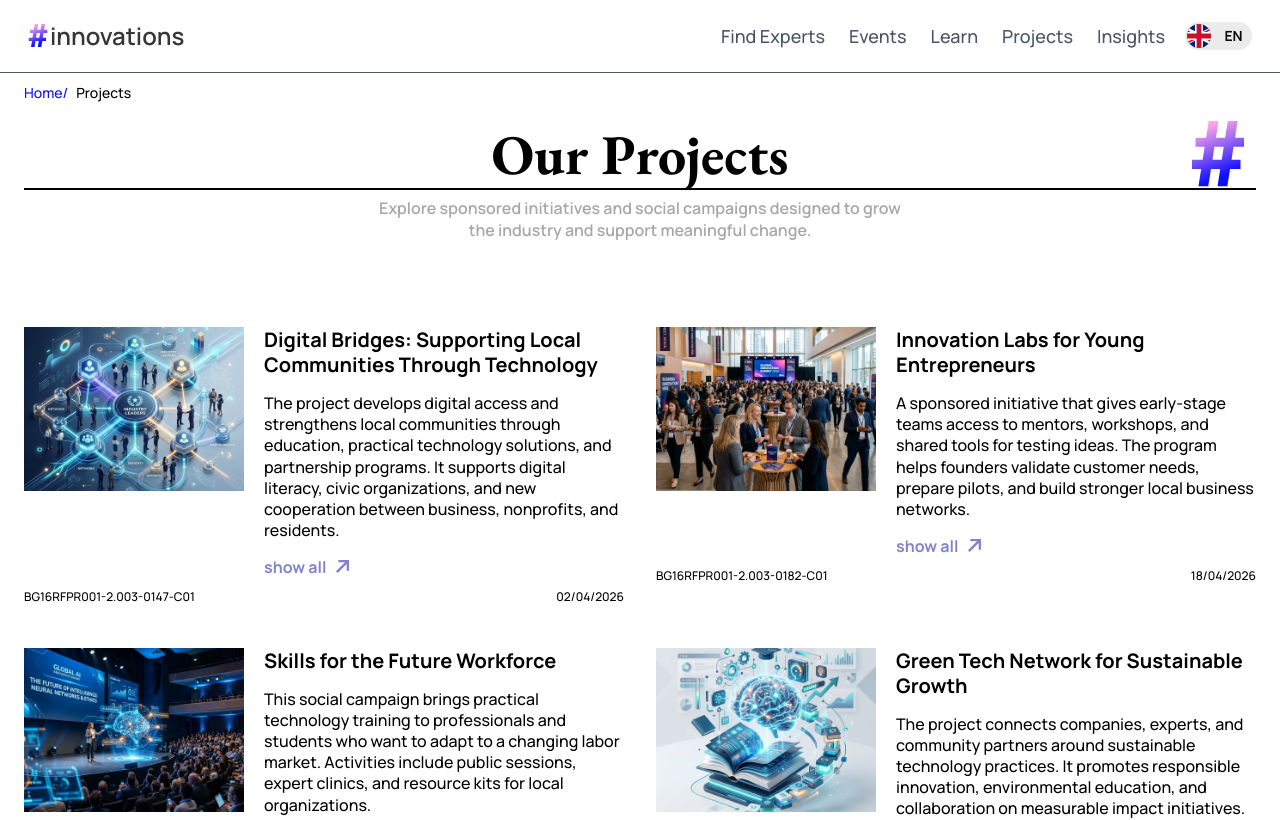
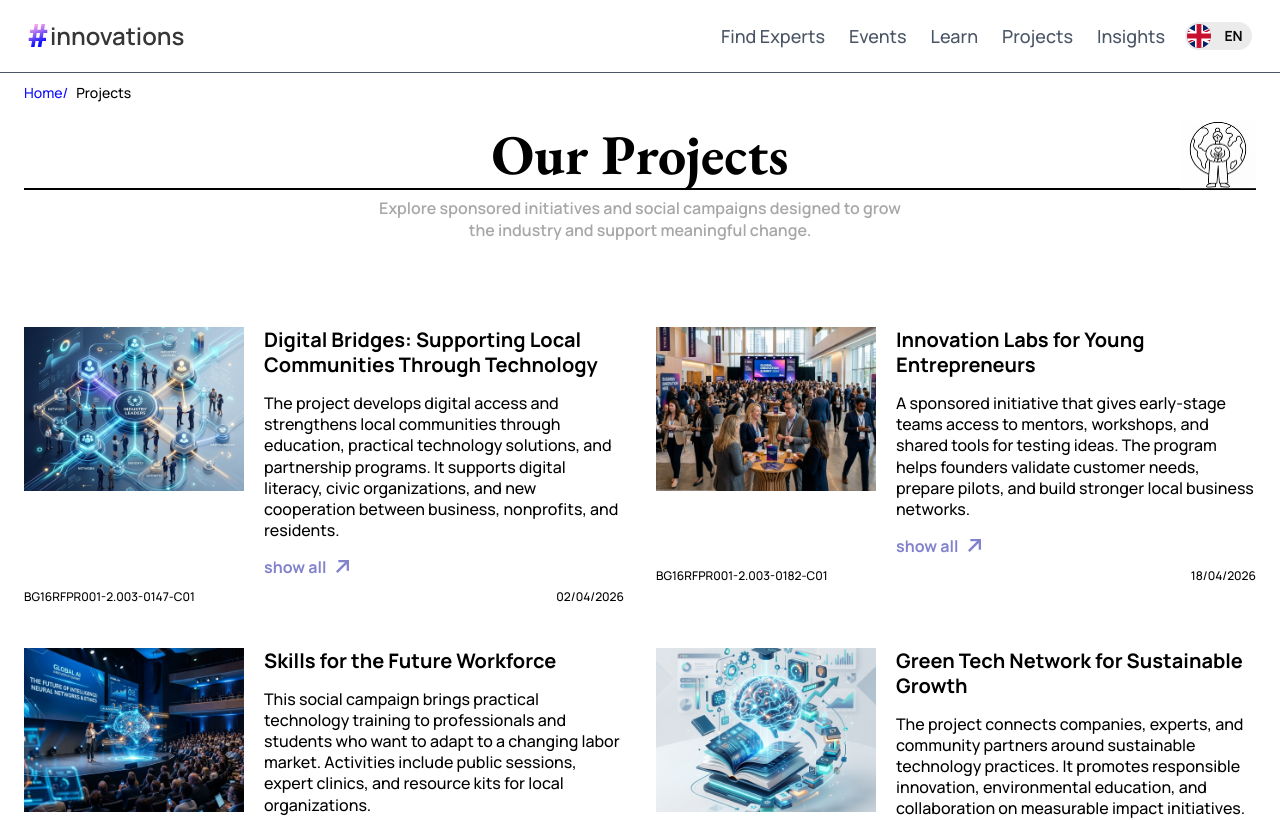
Before and after one commit to Serginho915/Hashtag-Innovations, a Next.js app in the folder frontend/: page /en/projects in a window 1280 px wide. Shown: the top 820 px of the page. Built offline with nearby package versions, Linux system fonts and the light colour scheme.

Commit message:
feat: Update image source in ProjectsPage and adjust titleMark dimensions for consistency

```diff
--- a/frontend/src/Components/Sections/Projects/ProjectsPage.module.scss
+++ b/frontend/src/Components/Sections/Projects/ProjectsPage.module.scss
@@ -62,7 +62,7 @@
   right: 0;
   top: 0;
   width: 76px;
-  height: 68px;
+  height: 68.4px;
   object-fit: contain;
 }
 
@@ -79,7 +79,7 @@
 
   .titleMark {
     width: 76px;
-    height: 68px;
+    height: 68.4px;
   }
 }
 
@@ -98,7 +98,7 @@
   }
 
   .titleMark {
-    width: 71px;
+    width: 71.11px;
     height: 64px;
   }
 
@@ -131,7 +131,7 @@
   }
 
   .titleMark {
-    width: 49px;
+    width: 48.89px;
     height: 44px;
   }
 }
--- a/frontend/src/Components/Sections/Projects/ProjectsPage.tsx
+++ b/frontend/src/Components/Sections/Projects/ProjectsPage.tsx
@@ -28,7 +28,7 @@ export const ProjectsPage: React.FC<ProjectsPageProps> = ({ projects, lang }) =>
           <div className={styles.titleLine}>
             <h1>{t.title}</h1>
             <Image
-              src="/images/Logo.svg"
+              src="/ProjectImg.png"
               alt=""
               width={76}
               height={68}
```
